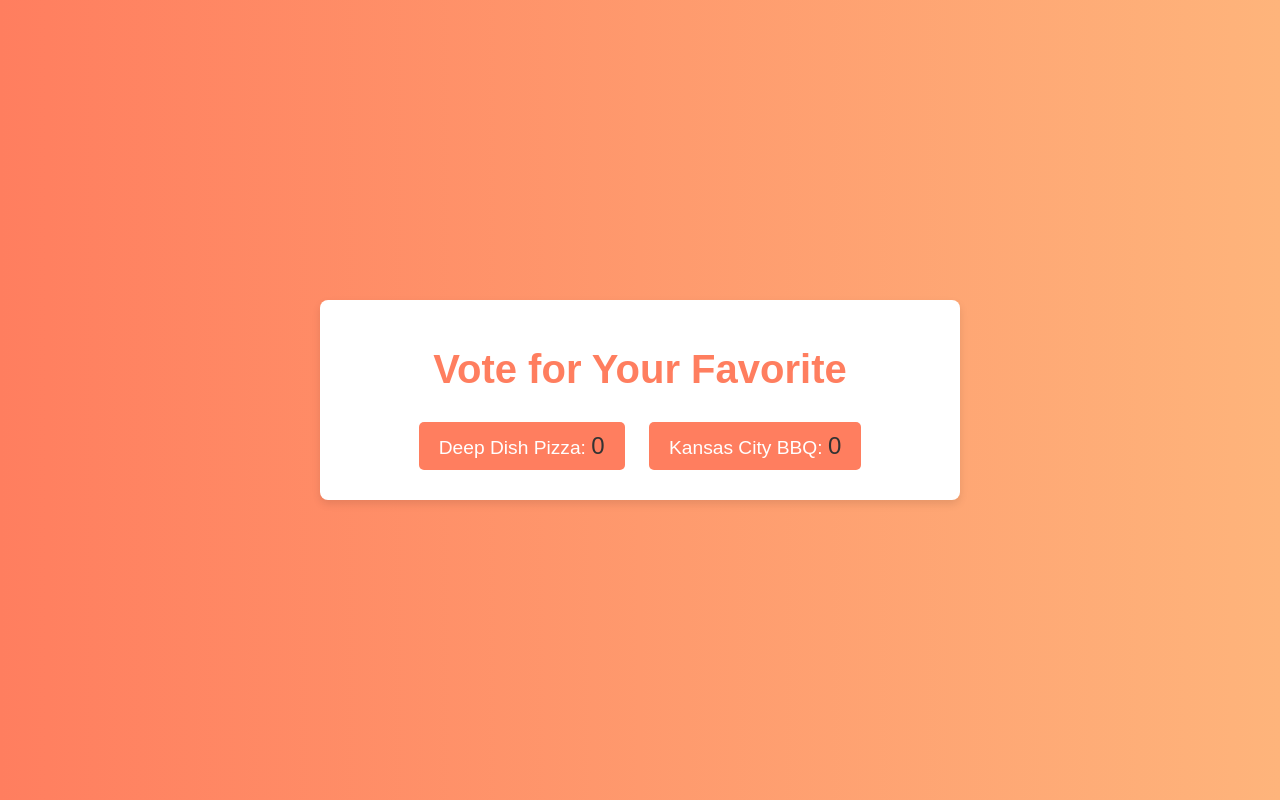
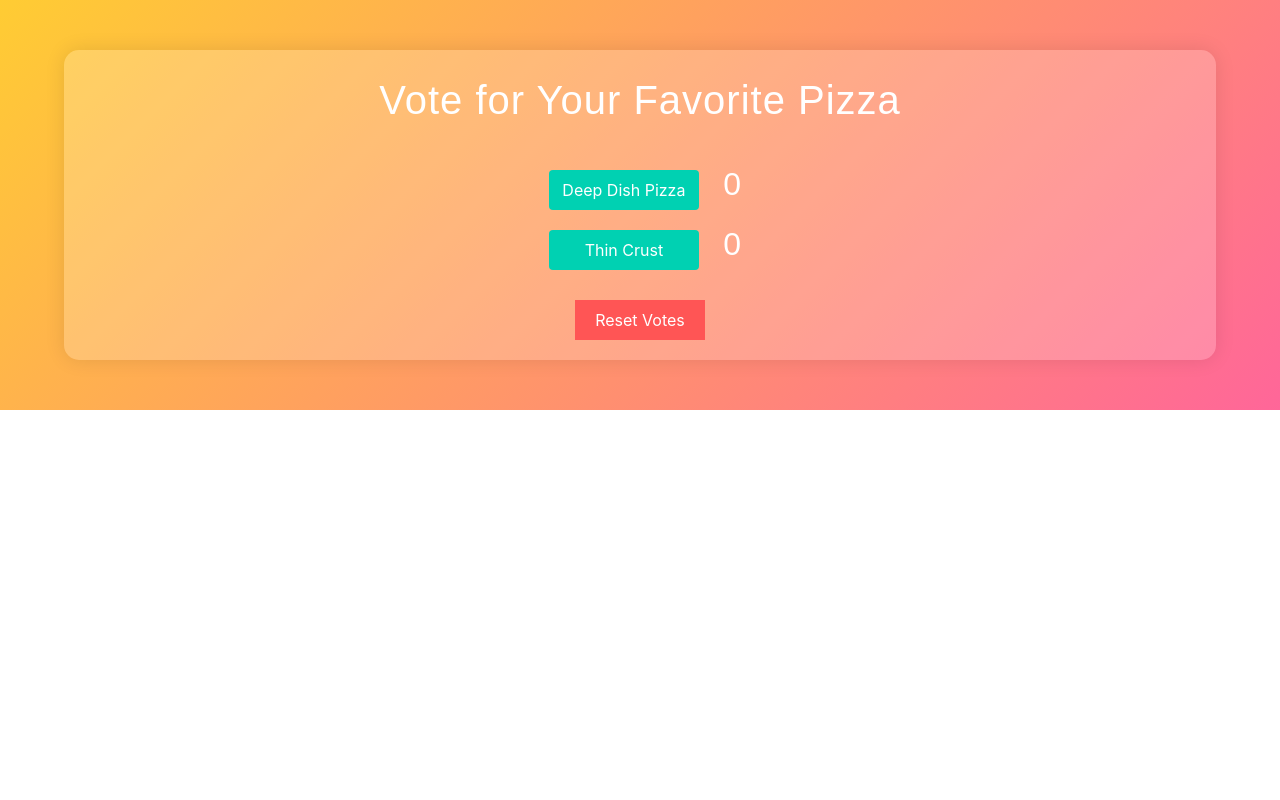
Before and after one commit to elizabethsiegle/thatconf-poll-app, a plain HTML site: page index.html in a window 1280 px wide. Drawn offline with nearby package versions, Linux system fonts and the light colour scheme.

Commit message:
code generated during that conf talk

```diff
--- a/index.html
+++ b/index.html
@@ -3,84 +3,97 @@
 <head>
   <meta charset="UTF-8">
   <meta name="viewport" content="width=device-width, initial-scale=1.0">
-    <title>Vote for Your Favorite</title>
+  <title>Vote for Your Favorite Pizza</title>
+  <link rel="stylesheet" href="https://cdnjs.cloudflare.com/ajax/libs/bulma/0.9.3/css/bulma.min.css">
   <style>
     body {
+      background: linear-gradient(135deg, #ffcc33, #ff6699);
+      color: #fff;
+      text-align: center;
+      padding: 50px;
       font-family: 'Arial', sans-serif;
-            text-align: center;
-            background: linear-gradient(to right, #ff7e5f, #feb47b);
-            color: #333;
-            margin: 0;
-            padding: 0;
-            height: 100vh;
-            display: flex;
-            align-items: center;
-            justify-content: center;
     }
     .container {
-            background: white;
-            border-radius: 8px;
-            box-shadow: 0 4px 8px rgba(0, 0, 0, 0.1);
+      max-width: 400px;
+      margin: auto;
+      background: rgba(255, 255, 255, 0.2);
       padding: 20px;
-            width: 100%;
-            max-width: 600px;
+      border-radius: 15px;
+      box-shadow: 0 0 20px rgba(0, 0, 0, 0.1);
     }
     h1 {
+      margin-bottom: 30px;
       font-size: 2.5rem;
-            margin-bottom: 20px;
-            color: #ff7e5f;
+      letter-spacing: 1px;
     }
-        button {
-            font-size: 1.2rem;
+    .button {
+      margin: 10px;
+      width: 150px;
+      transition: transform 0.2s;
+    }
+    .button:hover {
+      transform: scale(1.1);
+    }
+    .count {
+      font-size: 2rem;
+      margin-left: 10px;
+    }
+    .reset-btn {
+      margin-top: 20px;
+      background-color: #ff5555;
+      border: none;
+      color: #fff;
       padding: 10px 20px;
-            margin: 10px;
+      font-size: 1rem;
       cursor: pointer;
-            border: none;
-            border-radius: 5px;
-            background-color: #ff7e5f;
-            color: white;
-            transition: background-color 0.3s ease, transform 0.2s ease;
+      transition: background-color 0.2s, transform 0.2s;
     }
-        button:hover {
-            background-color: #feb47b;
+    .reset-btn:hover {
+      background-color: #ff3333;
       transform: scale(1.05);
-        }
-        button:active {
-            background-color: #e86e5a;
-        }
-        .vote-count {
-            font-size: 1.5rem;
-            margin: 0;
-            color: #333;
     }
   </style>
 </head>
 <body>
   <div class="container">
-        <h1>Vote for Your Favorite</h1>
-        <button id="deepDishBtn">Deep Dish Pizza: <span id="deepDishCount" class="vote-count">0</span></button>
-        <button id="kansasCityBtn">Kansas City BBQ: <span id="kansasCityCount" class="vote-count">0</span></button>
+    <h1>Vote for Your Favorite Pizza</h1>
+    <div>
+      <button id="deepDishBtn" class="button is-primary">Deep Dish Pizza</button>
+      <span id="deepDishCount" class="count">0</span>
     </div>
+    <div>
+      <button id="thinCrustBtn" class="button is-primary">Thin Crust</button>
+      <span id="thinCrustCount" class="count">0</span>
+    </div>
+    <button id="resetBtn" class="reset-btn">Reset Votes</button>
+  </div>
+
   <script>
-        // Load vote counts from local storage or initialize if not present
-        const deepDishCount = localStorage.getItem('deepDishCount') || 0;
-        const kansasCityCount = localStorage.getItem('kansasCityCount') || 0;
+    let deepDishCount = localStorage.getItem('deepDishCount') ? parseInt(localStorage.getItem('deepDishCount')) : 0;
+    let thinCrustCount = localStorage.getItem('thinCrustCount') ? parseInt(localStorage.getItem('thinCrustCount')) : 0;
 
-        // Display initial vote counts
-        document.getElementById('deepDishCount').textContent = deepDishCount;
-        document.getElementById('kansasCityCount').textContent = kansasCityCount;
+    document.getElementById('deepDishCount').innerText = deepDishCount;
+    document.getElementById('thinCrustCount').innerText = thinCrustCount;
 
-        // Increment and save vote counts
-        document.getElementById('deepDishBtn').addEventListener('click', () => {
-            const count = parseInt(document.getElementById('deepDishCount').textContent, 10) + 1;
-            document.getElementById('deepDishCount').textContent = count;
-            localStorage.setItem('deepDishCount', count);
+    document.getElementById('deepDishBtn').addEventListener('click', function() {
+      deepDishCount++;
+      localStorage.setItem('deepDishCount', deepDishCount);
+      document.getElementById('deepDishCount').innerText = deepDishCount;
     });
 
-        document.getElementById('kansasCityBtn').addEventListener('click', () => {
-            const count = parseInt(document.getElementById('kansasCityCount').textContent, 10) + 1;
-            document.getElementById('kansasCityCount').textContent = count;
-            localStorage.setItem('kansasCityCount', count);
+    document.getElementById('thinCrustBtn').addEventListener('click', function() {
+      thinCrustCount++;
+      localStorage.setItem('thinCrustCount', thinCrustCount);
+      document.getElementById('thinCrustCount').innerText = thinCrustCount;
+    });
+
+    document.getElementById('resetBtn').addEventListener('click', function() {
+      deepDishCount = 0;
+      thinCrustCount = 0;
+      localStorage.setItem('deepDishCount', deepDishCount);
+      localStorage.setItem('thinCrustCount', thinCrustCount);
+      document.getElementById('deepDishCount').innerText = deepDishCount;
+      document.getElementById('thinCrustCount').innerText = thinCrustCount;
     });
   </script>
 </body>
```
Lines whose indentation alone changed are shown as unchanged.
